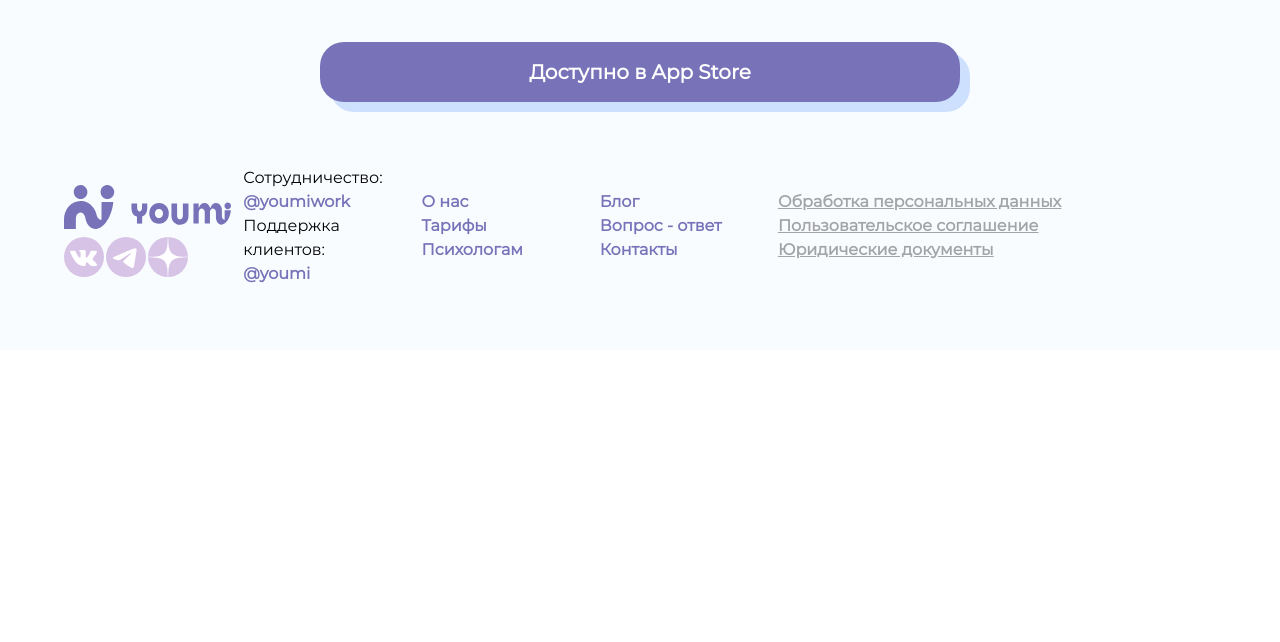
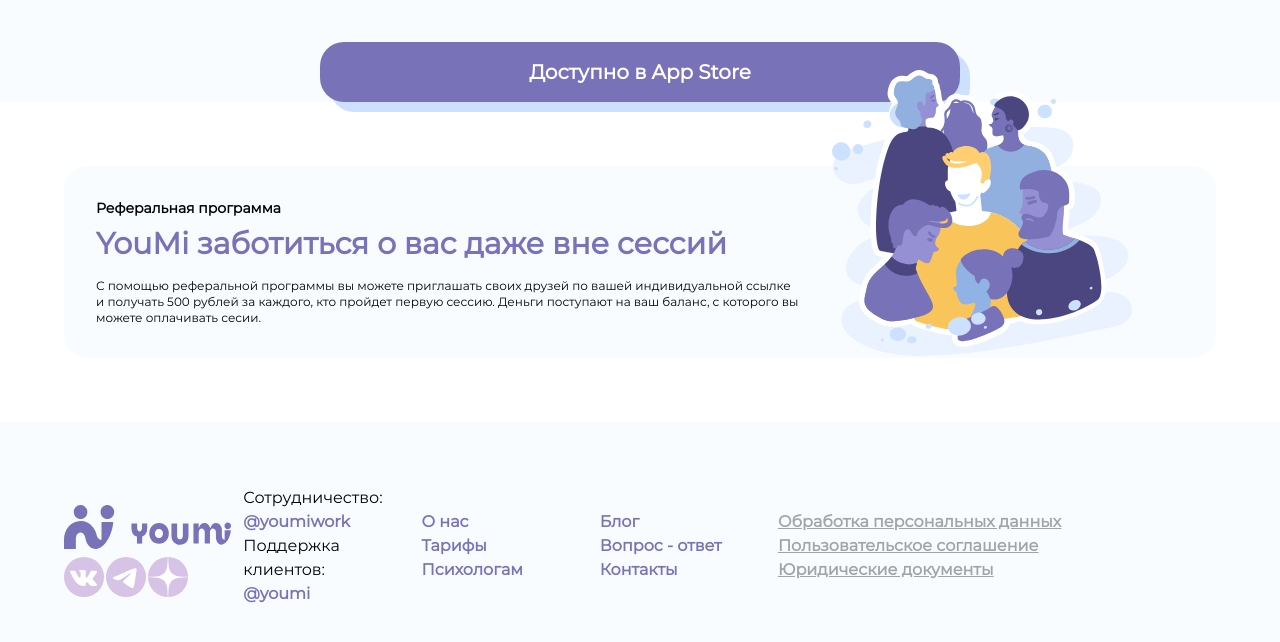
Before and after one commit to Swinger365/YouMi.com, a plain HTML site: page pages/rates.html in a window 1280 px wide. Shown: the part 2221-2863 px from the top of the page. Before the commit the page ends 2571 px from the top, so only its background shows below. Drawn offline with Linux system fonts and the light colour scheme.

Commit message:
типа финальные штрихи, но нет

```diff
--- a/pages/rates.html
+++ b/pages/rates.html
@@ -333,6 +333,21 @@
       </button>
     </div>
   </section>
+  <section class="w-full flex justify-center bg-white p-16">
+    <article class="relative w-full flex flex-wrap bg-main-darker rounded-3xl p-8">
+        <h3 class="w-full text-xs md:text-sm lg:text-md font-semibold">
+          Реферальная программа
+        </h3>
+        <span class="w-full text-sm mt-2 md:text-xl lg:text-3xl font-extrabold text-violet">
+          YouMi заботиться о вас даже вне сессий
+        </span>
+        <span class="w-2/3 mt-4 text-xs lg:text-md font-light">
+          С помощью реферальной программы вы можете приглашать своих друзей по вашей индивидуальной ссылке и получать 500 рублей за каждого, кто пройдет первую сессию.
+Деньги поступают на ваш баланс, с которого вы можете оплачивать сесии.
+        </span>
+        <img src="../resources/imgs/illustration5.svg" class="hidden lg:block absolute left-2/3 top-[-50%] w-[300px]" alt="ill5" />
+    </article>
+  </section>
     <footer
     class="w-full flex flex-col gap-3 lg:flex-row bg-main-darker p-16 justify-evenly items-center"
     >
@@ -340,7 +355,7 @@
         <a href="./main.html" class="w-full flex">
         <img src="../resources/imgs/logo.svg" alt="Упс(" />
         </a>
-        <div class="w-full flex flex-wrap mt-2 justify-start">
+        <div class="w-full flex flex-wrap mt-2">
         <a href="http://vk.com" class="w-[25%] h-[30px]">
             <img src="../resources/imgs/vk.svg" alt="vk" />
         </a>
@@ -371,7 +386,7 @@
         <a href="./QA.html" class="w-full"> Вопрос - ответ </a>
         <a href="./contacts.html" class="w-full"> Контакты </a>
     </nav>
-    <nav class="flex flex-wrap underline text-[#4d4d52] opacity-50">
+    <nav class="flex flex-wrap mr-auto underline text-[#4d4d52] opacity-50">
         <a href="./blog.html" class="w-full">
         Обработка персональных данных
         </a>
```
Also changed, not shown: pages/about us.html (+1 -1 lines), pages/main.html (+1 -1 lines), pages/psychologists.html (+1 -1 lines), css/main.css, resources/imgs/illustration5.svg (added).
